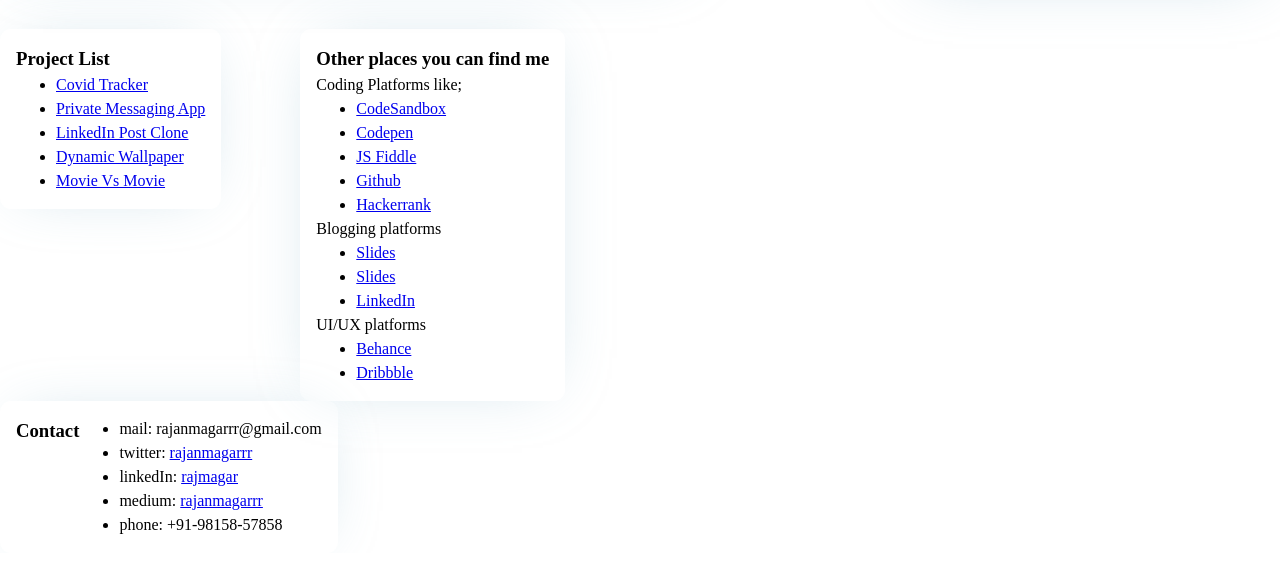
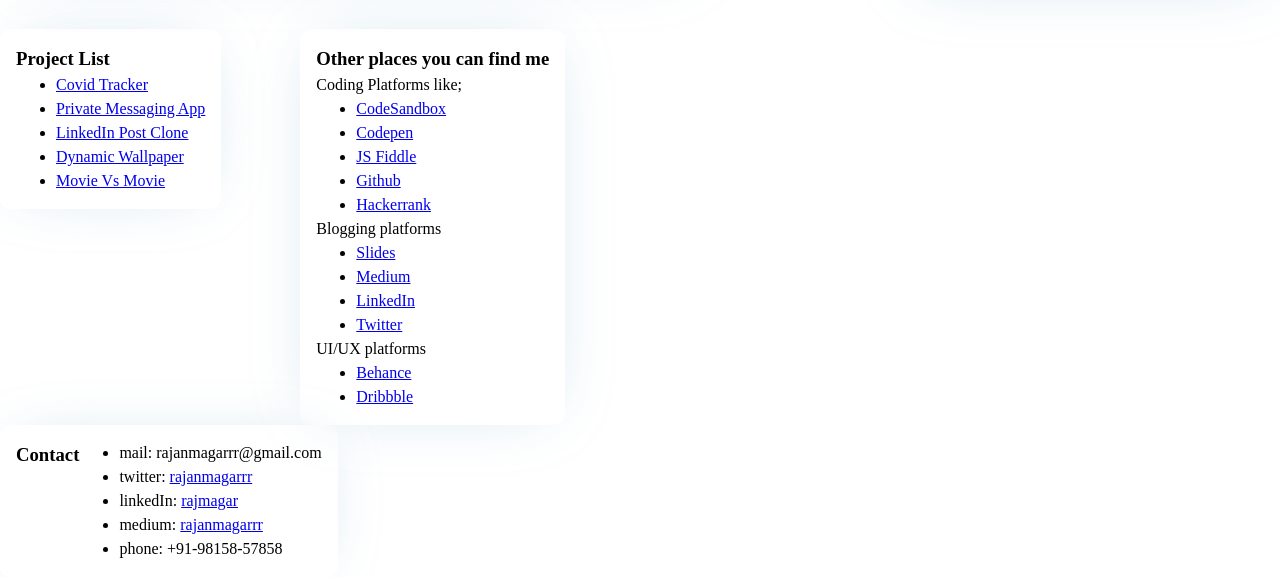
Before and after one commit to rajanmagar/rajanmagar.github.io, a plain HTML site: page index.html in a window 1280 px wide. Shown: the part 339-916 px from the top of the page. Before the commit the page ends 892 px from the top, so only its background shows below. Drawn offline with Linux system fonts and the light colour scheme.

Commit message:
fix link and add

```diff
--- a/index.html
+++ b/index.html
@@ -148,7 +148,7 @@
               href="https://medium.com/@rajanmagarrr"
               target="_blank"
               rel="Medium"
-              >Slides
+              >Medium
             </a>
           </li>
           <li>
@@ -157,6 +157,14 @@
               target="_blank"
               rel="linkedin"
               >LinkedIn
+            </a>
+          </li>
+          <li>
+            <a
+              href="https://twitter.com/rajanmagarrr"
+              target="_blank"
+              rel="twitter"
+              >Twitter
             </a>
           </li>
         </ul>
```
